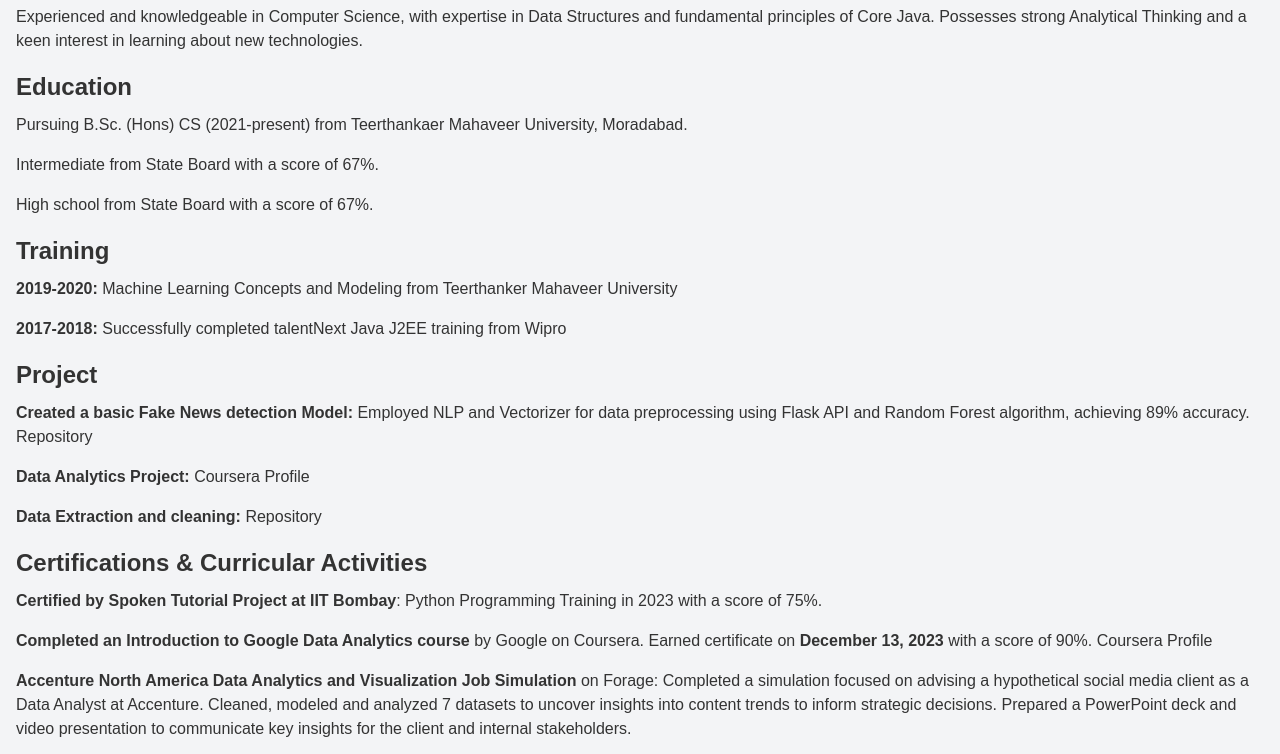
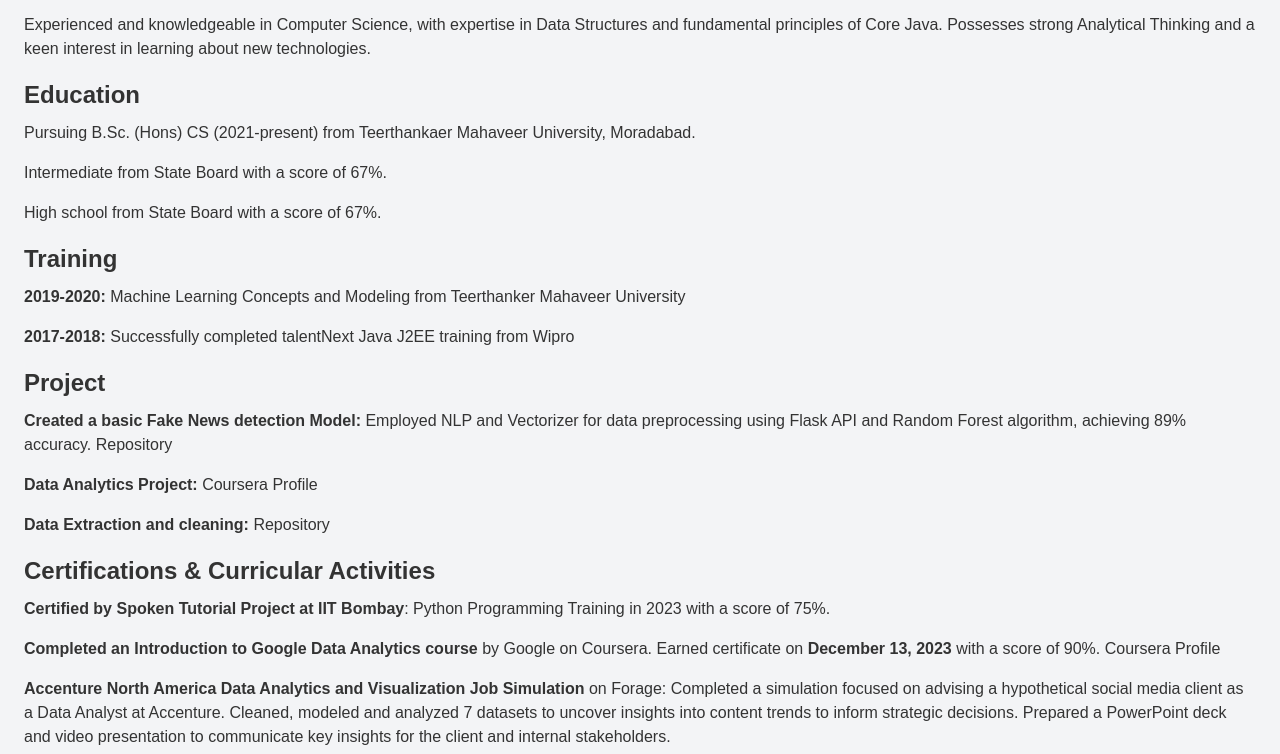
Before and after one commit to MohdAbbas19/Mohd-Abbas, a plain HTML site: page contact.html in a window 1280 px wide. Shown: the part 260-1014 px from the top of the page. Drawn offline with nearby package versions, Linux system fonts and the light colour scheme.

Commit message:
Update contact.html

```diff
--- a/contact.html
+++ b/contact.html
@@ -161,7 +161,7 @@
             </div>
         </div>
     </nav>
-    <div class="container mx-auto mt-8 p-4">
+    <div class="container mx-auto mt-8 p-6">
 
         <h1>MOHD ABBAS</h1> <p> <strong>+917060568291</strong> | <a href="mailto:mabbas122119sk@gmail.com">mabbas122119sk@gmail.com</a> | <a href="https://linkedin.com/in/mohd-abbas-122119" target="_blank">LinkedIn</a> </p> <p> Experienced and knowledgeable in Computer Science, with expertise in Data Structures and fundamental principles of Core Java. Possesses strong Analytical Thinking and a keen interest in learning about new technologies. </p> <h2>Education</h2> <ul> <li> <p> Pursuing B.Sc. (Hons) CS (2021-present) from Teerthankaer Mahaveer University, Moradabad. </p> </li> <li> <p> Intermediate from State Board with a score of 67%. </p> </li> <li> <p> High school from State Board with a score of 67%. </p> </li> </ul>
         <h2>Training</h2> <ul> <li> <p><strong>2019-2020:</strong> Machine Learning Concepts and Modeling from Teerthanker Mahaveer University</p> </li> <li> <p><strong>2017-2018:</strong> Successfully completed talentNext Java J2EE training from Wipro</p> </li> </ul> <h2>Project</h2> <ul> <li> <p><strong>Created a basic Fake News detection Model:</strong> Employed NLP and Vectorizer for data preprocessing using Flask API and Random Forest algorithm, achieving 89% accuracy. <a href="https://github.com/yourusername/repository">Repository</a></p> </li> <li> <p><strong>Data Analytics Project:</strong> Coursera Profile</p> </li> <li> <p><strong>Data Extraction and cleaning:</strong> Repository</p> </li> </ul>
```
